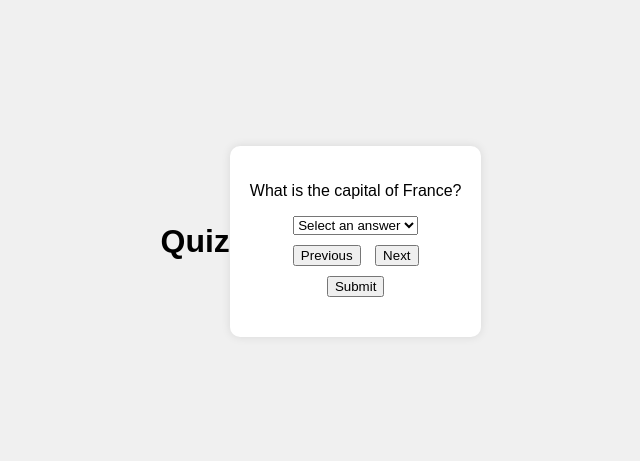
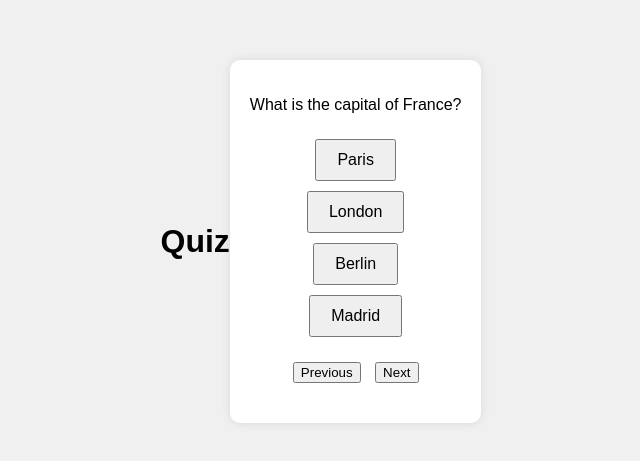
Before and after one commit to jutpark/creative, a plain HTML site: page index.html in a window 1280 px wide. Shown: the part 159-620 px from the top of the page, without its empty margins (319-959 px from the left). Drawn offline with nearby package versions, Linux system fonts and the light colour scheme.

Commit message:
more changes

```diff
--- a/index.html
+++ b/index.html
@@ -10,14 +10,11 @@
     <h1>Quiz</h1>
     <div id="quiz-container">
         <p id="question"></p>
-        <select id="answer-dropdown">
-            <option value="default">Select an answer</option>
-        </select>
+        <div id="answer-buttons"></div>
         <div id="nav-buttons">
             <button id="prev-btn">Previous</button>
             <button id="next-btn">Next</button>
         </div>
-        <button id="submit-btn">Submit</button>
         <p id="result"></p>
     </div>
     <script src="https://cdnjs.cloudflare.com/ajax/libs/p5.js/1.4.0/p5.js"></script>
--- a/script.js
+++ b/script.js
@@ -18,7 +18,6 @@ let currentQuestionIndex = 0;
 
 function setup() {
     noCanvas();
-    initializeDropdown();
     displayQuestion();
 
     let nextBtn = select('#next-btn');
@@ -26,24 +25,21 @@ function setup() {
 
     let prevBtn = select('#prev-btn');
     prevBtn.mousePressed(prevQuestion);
-
-    let submitBtn = select('#submit-btn');
-    submitBtn.mousePressed(checkAnswer);
-}
-
-function initializeDropdown() {
-    let dropdown = select('#answer-dropdown');
-    dropdown.html('<option value="default">Select an answer</option>');
-
-    for (let option of options) {
-        dropdown.child(createElement('option', option).attribute('value', option));
-    }
 }
 
 function displayQuestion() {
     let questionP = select('#question');
     let currentQuestion = questions[currentQuestionIndex];
     questionP.html(currentQuestion.question);
+
+    let answerButtonsDiv = select('#answer-buttons');
+    answerButtonsDiv.html('');
+
+    for (let option of options) {
+        let button = createButton(option);
+        button.mousePressed(() => checkAnswer(option));
+        answerButtonsDiv.child(button);
+    }
 
     let resultP = select('#result');
     resultP.html('');
@@ -63,17 +59,11 @@ function prevQuestion() {
     }
 }
 
-function checkAnswer() {
-    let dropdown = select('#answer-dropdown');
-    let selectedAnswer = dropdown.value();
+function checkAnswer(selectedAnswer) {
     let currentQuestion = questions[currentQuestionIndex];
-
     let resultP = select('#result');
 
-    if (selectedAnswer === "default") {
-        resultP.html("Please select an answer.");
-        resultP.style('color', 'orange');
-    } else if (selectedAnswer === currentQuestion.correctAnswer) {
+    if (selectedAnswer === currentQuestion.correctAnswer) {
         resultP.html("Correct!");
         resultP.style('color', 'green');
     } else {
--- a/styles.css
+++ b/styles.css
@@ -16,6 +16,20 @@ body {
     text-align: center;
 }
 
+#answer-buttons {
+    display: flex;
+    flex-direction: column;
+    align-items: center;
+    margin: 20px 0;
+}
+
+#answer-buttons button {
+    margin: 5px 0;
+    padding: 10px 20px;
+    font-size: 16px;
+    cursor: pointer;
+}
+
 #nav-buttons {
     margin: 10px 0;
 }
```
